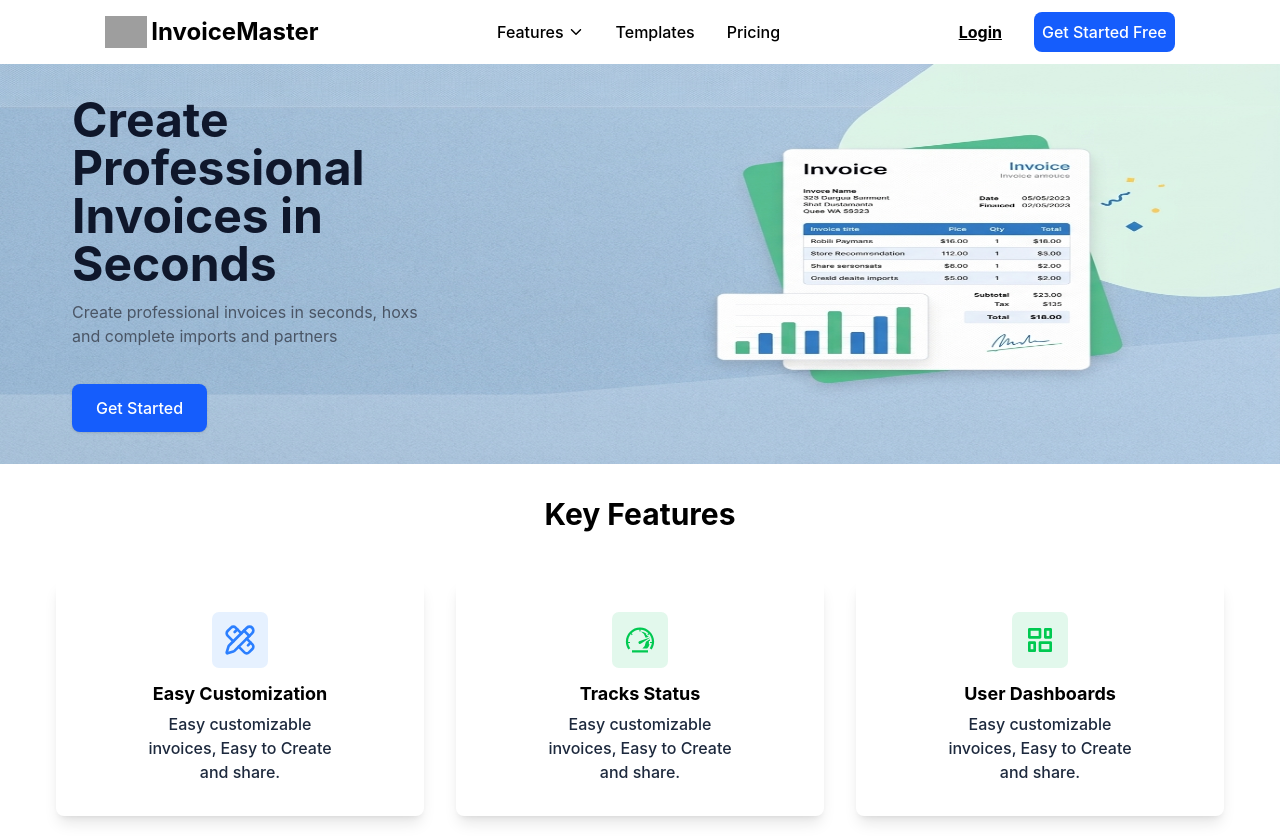
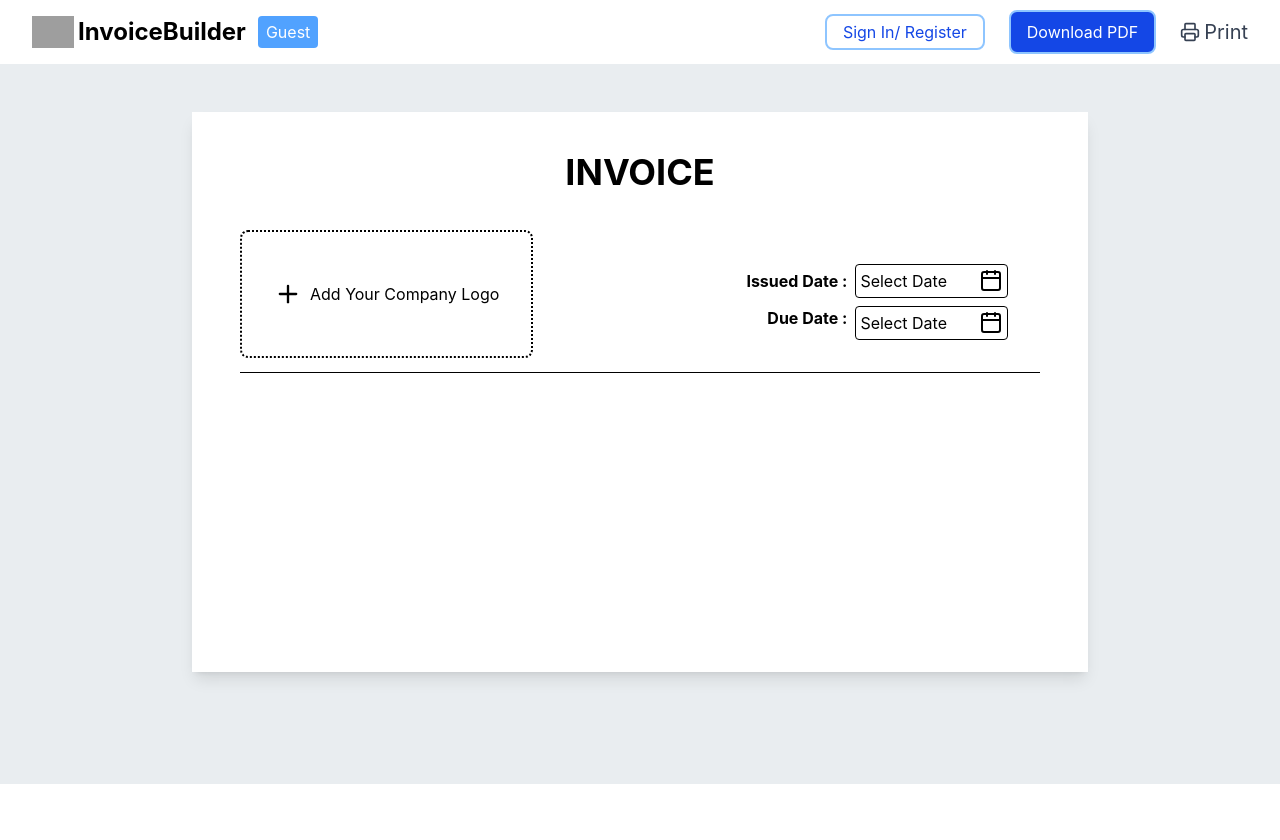
Before and after one commit to Zain-ulabdeen1/invoice_generator, a React (Vite) app: page /guest in a window 1280 px wide. After the commit the page ends 800 px from the top, so only its background shows below. Built offline with nearby package versions, Linux system fonts and the light colour scheme; grey boxes are pictures that could not be loaded.

Commit message:
Invoice Generator Page for Guest With Navbar ,Logo Section and Date Added

```diff
--- a/src/App.jsx
+++ b/src/App.jsx
@@ -1,15 +1,31 @@
 import React from 'react'
+import { Routes, Route } from 'react-router-dom'
+
 import Navbar from './components/Navbar'
 import Main from './components/Main'
 import Main2 from './components/Main2'
+import Guest from './pages/guest'
+
 const App = () => {
   return (
     <>
-  <Navbar/>
-  <Main/>
-  <Main2/>
-  </>
 
+
+      <Routes>
+        <Route
+          path="/"
+          element={
+            <>
+              <Navbar />
+              <Main />
+              <Main2 />
+            </>
+          }
+        />
+
+        <Route path="/guest" element={<Guest />} />
+      </Routes>
+    </>
   )
 }
 
--- a/src/components/Main.jsx
+++ b/src/components/Main.jsx
@@ -1,12 +1,16 @@
 import React from 'react'
-
+import { IoIosArrowDown } from "react-icons/io";
+import { useState } from 'react';
+import { Link } from 'react-router-dom';
 const Main = () => {
+  const [showopt, setshowopt] = useState(false)
   return (
     <section className="hero-container w-full md:h-[50vh] grid grid-cols-1 grid-rows-1 overflow-hidden ">
 
       {/* Background Image */}
       <img
         src="/bg.jpg"
+        fetchPriority='high'
         alt="Invoice background"
         class="col-start-1 row-start-1 w-full h-full  z-0"
       />
@@ -21,10 +25,18 @@ const Main = () => {
         <p class="text-start text-gray-600 max-w-[80%]">
           Create professional invoices in seconds, hoxs and complete imports and partners
         </p>
+        <div className='flex flex-col'>
+        <button onClick={()=>setshowopt(!showopt)} class="z-10 cursor-pointer items-center justify-between flex gap-1 md:mt-6 mt-2 px-6 py-3 bg-blue-600 hover:bg-blue-700 text-white font-medium rounded-lg shadow transition-colors">
+          Get Started
+          <IoIosArrowDown size={24}/>
+        </button>
+      {showopt &&  <div className='sub_nav z-0 p-2 flex flex-col gap-1 justify-start inter-normal rounded-b-xl bg-[#ffff]'>
+        <Link className='hover:bg-gray-50 ' to="/guest">Start as Guest</Link>
+        <Link className='hover:bg-gray-50 ' to="/guest">Create Account</Link>
+         </div>}
 
-        <button class="cursor-pointer md:mt-6 mt-2 px-6 py-3 bg-blue-600 hover:bg-blue-700 text-white font-medium rounded-lg shadow transition-colors">
-          Get Started
-        </button>
+
+        </div>
 
       </div>
 
--- a/src/index.css
+++ b/src/index.css
@@ -40,7 +40,7 @@ body {
 
 @keyframes move {
   from {
-    transform: translateY(-100%);
+    transform: translateY(-90%);
     /* Added 'px' */
   }
 
--- /dev/null
+++ b/src/pages/guest.jsx
@@ -0,0 +1,120 @@
+import React from 'react'
+import { useState, useRef } from 'react'
+import { IoIosArrowDown } from "react-icons/io";
+import { Link } from 'react-router-dom';
+import { X, Menu, Plus, Calendar } from 'lucide-react';
+import { Printer } from 'lucide-react';
+import { LuPrinter } from 'react-icons/lu';
+const guest = () => {
+    const [showX, setshowX] = useState(false)
+    const [issueDate, setissueDate] = useState(null)
+    const [dueDate, setdueDate] = useState(null)
+    const inputRef = useRef(null)
+    const inputRef2 = useRef(null)
+    function handleshowPicker() {
+        // Safely opens the native calendar popup programmatically
+        if (inputRef.current) {
+            inputRef.current.showPicker();
+        }
+    }
+    return (
+        <>
+            <nav className=' '>
+
+                <div className="relative min-w-full bg-[#ffff] md:p-8 py-8 px-4 md:px-8 h-8 flex gap-8  justify-between items-center z-20">
+                    <div className='flex items-center gap-1 '>
+                        {showX ? <X className='md:hidden mr-1' onClick={() => setshowX(!showX)} /> : <Menu className='md:hidden mr-2' onClick={() => setshowX(!showX)} />}
+                        <img className='md:w-[42px] w-[28px]' src="https://encrypted-tbn0.gstatic.com/images?q=tbn:ANd9GcQDt51zEvozEhQyIVSndg4_cMZ6AqePz8nqgGtBDZSDrmEyBlyeuRVPEnQ&s=10" alt="" />
+                        <h2 className='inter-semibold  md:text-2xl text-xl '>InvoiceBuilder</h2>
+                        <h2 className='px-2 py-1 bg-blue-400 text-white rounded-[4px] ml-2'>Guest</h2>
+                    </div>
+                    <div className='flex gap-6 items-center justify-center'>
+                        <button className='border-2 border-blue-300 cursor-pointer text-blue-700 px-4 py-1 rounded-[8px]'>Sign In/ Register</button>
+                        <button className='border-2 border-blue-300 text-white cursor-pointer bg-blue-700 px-4 py-2 rounded-[8px]'>Download PDF</button>
+                        <button className='flex items-center gap-1 text-gray-700 text-xl gap-1 cursor-pointer'>
+                            <LuPrinter />
+                            Print</button>
+                    </div>
+
+                </div>
+                {/* Mobile Section */}
+                {showX && <div className='sub_nav min-w-full min-h-36  md:hidden pl-4  top-0 bottom-0 z-10 flex flex-col gap-2 p-4'>
+
+                    <a className=' inter-normal'>Features</a>
+                    <a className='inter-normal'>Pricing</a>
+                    <a className=' inter-normal'>About</a>
+                    <a className=' inter-normal'>Contact</a>
+                    <a className='cursor-pointer flex items-center justify-center gap-1 mt-1  md:p-2 p-2 bg-blue-600 rounded-lg text-[#ffff] hover:bg-blue-700 transition-all duration-150 ' >Get Started for Free</a>
+
+
+                </div>}
+
+
+            </nav>
+
+            {/* Section Below the NavBar */}
+            <div className='bg-[#E9EDF0] min-w-full min-h-[90vh] p-4'>
+                {/* Invoice Section */}
+                <div className='max-w-4xl  min-h-[70vh] bg-[#ffff] mx-auto my-8  shadow-lg  px-12 py-4'>
+                    <h2 className="inter-semibold text-4xl text-center mt-6">INVOICE</h2>
+                    <div className='flex justify-between items-center mt-6'>
+
+                        <div className='border-2 border-dotted gap-2 flex items-center rounded-lg justify-center p-8 py-12'>
+                            <Plus size={28} />
+                            <h2>Add Your Company Logo</h2>
+
+                        </div>
+                        <div className=' flex flex-col items-center justify-center p-8'>
+
+                            <div className='flex flex-col gap-2 mt-4 justify-center items-end'>
+                                <div>
+                                    <div className='flex gap-2 items-center'>
+                                        < h4 className='inter-semibold '>Issued Date :</h4>
+                                        <label htmlFor="issuedDate" className='border-1 p-1 gap-8 rounded-sm cursor-pointer flex justify-between items-center' onClick={handleshowPicker}>
+                                            {issueDate || 'Select Date'} <Calendar />
+                                        </label></div>
+
+                                    <input
+                                        ref={inputRef}
+                                        name="issuedDate"
+                                        id="issuedDate"
+                                        type="datetime-local"
+                                        className="border-1 p-1 rounded-sm cursor-pointer absolute opacity-0"
+                                        onChange={(e) => setissueDate(e.target.value)}
+                                    />
+                                </div>
+                                <div className='flex gap-2 items-center justify-end'>
+                                    <div className='flex gap-2  justify-end'>
+                                        < h4 className='inter-semibold '>Due Date :</h4>
+                                        <label htmlFor="issuedDate" className='border-1 p-1 gap-8 rounded-sm cursor-pointer flex justify-between items-center' onClick={handleshowPicker}>
+                                            {dueDate || 'Select Date'} <Calendar />
+                                        </label></div>
+
+                                    <input
+                                        ref={inputRef2}
+                                        name="issuedDate"
+                                        id="issuedDate"
+                                        type="datetime-local"
+                                        className="border-1 p-1 rounded-sm cursor-pointer absolute opacity-0"
+                                        onChange={(e) => setdueDate(e.target.value)}
+                                    />
+                                </div>
+                            </div>
+
+
+                        </div>
+
+                    </div>
+                    <hr />
+
+                </div>
+
+            </div>
+
+        </>
+
+
+    )
+}
+
+export default guest
```
